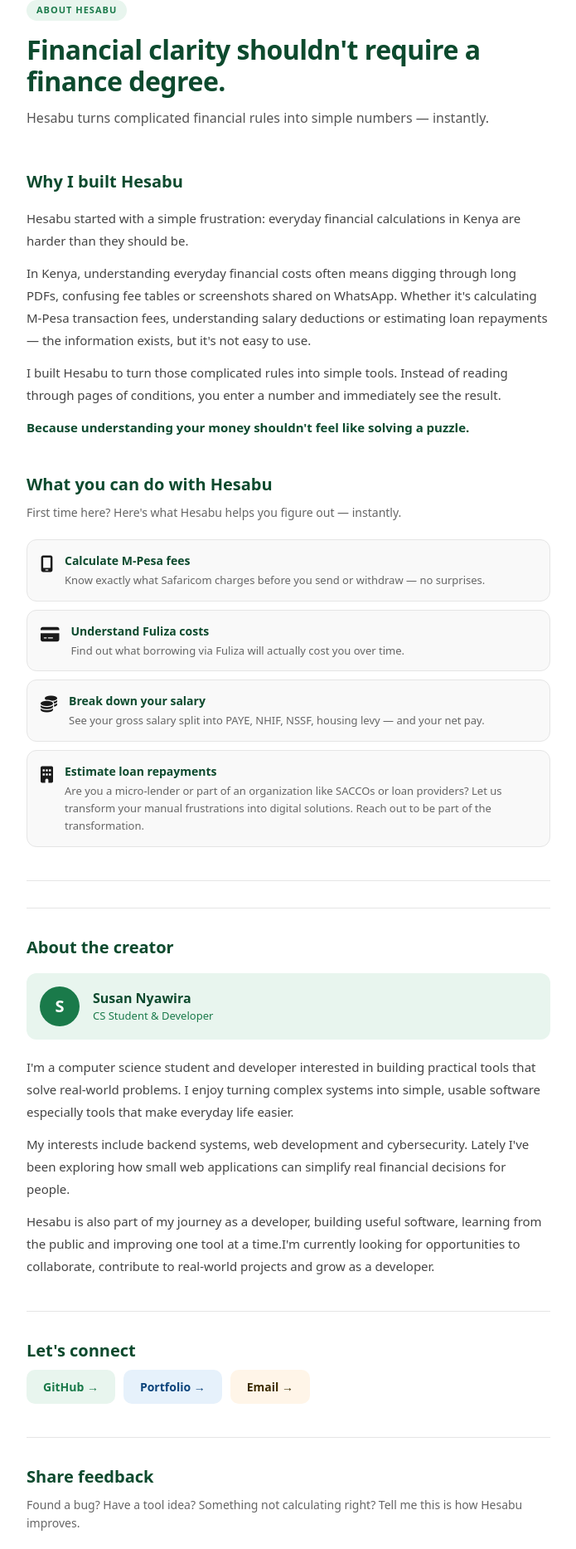
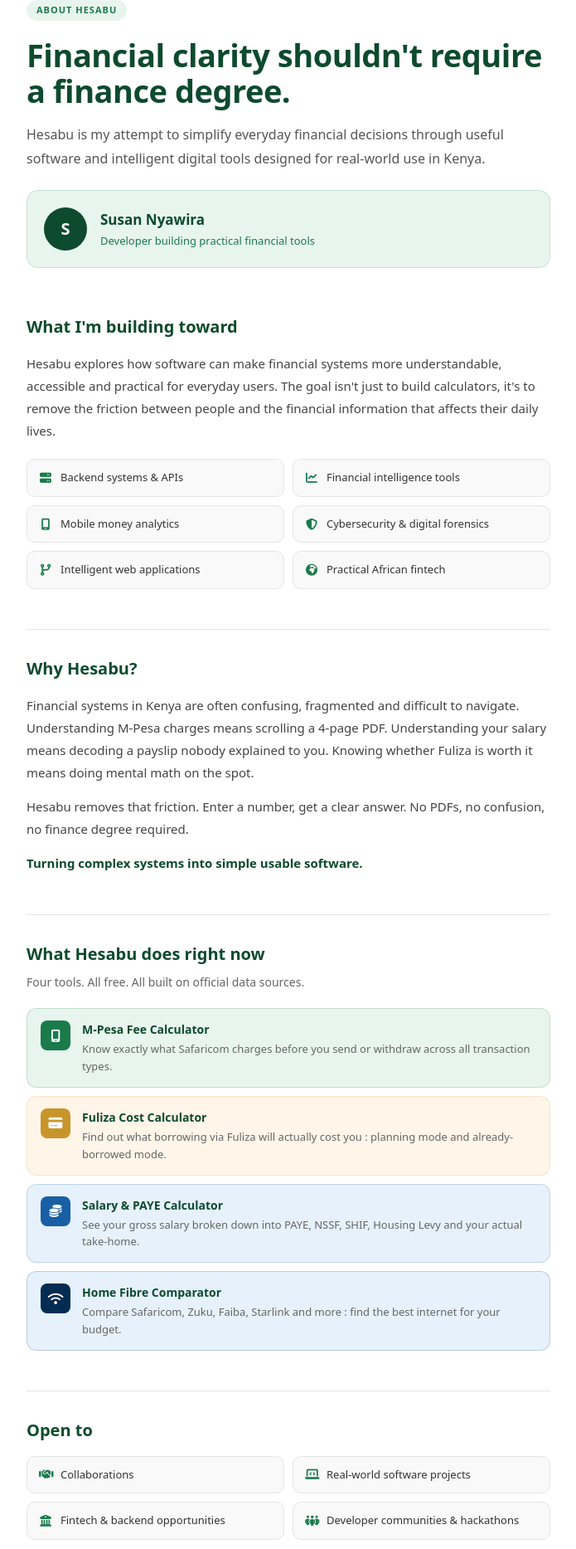
Before and after one commit to sWaithira/HESABU, a Next.js app: page /about in a window 1280 px wide. Shown: the part 116-1983 px from the top of the page at 83% size, without its empty margins (292-987 px from the left). Built offline with nearby package versions, Linux system fonts and the light colour scheme.

Commit message:
About page fix

```diff
--- a/app/about/page.js
+++ b/app/about/page.js
@@ -4,7 +4,7 @@ import FeedbackForm from "./FeedbackForm";
 export const metadata = {
   title: "About",
   description:
-    "Why Hesabu exists, who built it, and what it's trying to do for Kenyans.",
+    "Hesabu - built by Susan Nyawira, a developer building practical financial tools for everyday Kenyans.",
 };
 
 export default function AboutPage() {
@@ -12,8 +12,7 @@ export default function AboutPage() {
     <div
       style={{ maxWidth: "680px", margin: "0 auto", padding: "48px 24px 80px" }}
     >
-      {/* Header */}
-      <div style={{ marginBottom: "48px" }}>
+      <div style={{ marginBottom: "56px" }}>
         <div
           style={{
             display: "inline-block",
@@ -24,31 +23,87 @@ export default function AboutPage() {
             background: "#E8F5EE",
             padding: "4px 12px",
             borderRadius: "20px",
-            marginBottom: "16px",
+            marginBottom: "20px",
           }}
         >
           ABOUT HESABU
         </div>
+
         <h1
           style={{
-            fontSize: "32px",
+            fontSize: "clamp(28px, 5vw, 38px)",
             fontWeight: "800",
             color: "#0D4A2E",
-            lineHeight: 1.2,
-            marginBottom: "12px",
+            lineHeight: 1.15,
+            marginBottom: "16px",
             letterSpacing: "-0.5px",
           }}
         >
           Financial clarity shouldn't require a finance degree.
         </h1>
-        <p style={{ fontSize: "16px", color: "#555", lineHeight: 1.7 }}>
-          Hesabu turns complicated financial rules into simple numbers —
-          instantly.
+
+        <p
+          style={{
+            fontSize: "16px",
+            color: "#555",
+            lineHeight: 1.8,
+            marginBottom: "24px",
+          }}
+        >
+          Hesabu is my attempt to simplify everyday financial decisions through
+          useful software and intelligent digital tools designed for real-world
+          use in Kenya.
         </p>
+
+        <div
+          style={{
+            display: "flex",
+            alignItems: "center",
+            gap: "16px",
+            padding: "20px",
+            background: "#E8F5EE",
+            borderRadius: "14px",
+            border: "1px solid rgba(26,122,74,0.15)",
+          }}
+        >
+          <div
+            style={{
+              width: "52px",
+              height: "52px",
+              borderRadius: "50%",
+              background: "#0D4A2E",
+              display: "flex",
+              alignItems: "center",
+              justifyContent: "center",
+              fontSize: "20px",
+              fontWeight: "800",
+              color: "#ffffff",
+              flexShrink: 0,
+            }}
+          >
+            S
+          </div>
+          <div>
+            <div
+              style={{
+                fontWeight: "700",
+                color: "#0D4A2E",
+                fontSize: "17px",
+                marginBottom: "3px",
+              }}
+            >
+              Susan Nyawira
+            </div>
+            <div
+              style={{ fontSize: "13px", color: "#1A7A4A", lineHeight: 1.5 }}
+            >
+              Developer building practical financial tools
+            </div>
+          </div>
+        </div>
       </div>
 
-      {/* Why I built it */}
-      <div style={{ marginBottom: "40px" }}>
+      <div style={{ marginBottom: "48px" }}>
         <h2
           style={{
             fontSize: "20px",
@@ -57,7 +112,82 @@ export default function AboutPage() {
             marginBottom: "16px",
           }}
         >
-          Why I built Hesabu
+          What I'm building toward
+        </h2>
+        <p
+          style={{
+            fontSize: "15px",
+            color: "#444",
+            lineHeight: 1.8,
+            marginBottom: "20px",
+          }}
+        >
+          Hesabu explores how software can make financial systems more
+          understandable, accessible and practical for everyday users. The goal
+          isn't just to build calculators, it's to remove the friction between
+          people and the financial information that affects their daily lives.
+        </p>
+        <div
+          style={{
+            display: "grid",
+            gridTemplateColumns: "1fr 1fr",
+            gap: "10px",
+          }}
+        >
+          {[
+            { icon: "fa-server", label: "Backend systems & APIs" },
+            { icon: "fa-chart-line", label: "Financial intelligence tools" },
+            { icon: "fa-mobile-screen", label: "Mobile money analytics" },
+            {
+              icon: "fa-shield-halved",
+              label: "Cybersecurity & digital forensics",
+            },
+            { icon: "fa-code-branch", label: "Intelligent web applications" },
+            { icon: "fa-earth-africa", label: "Practical African fintech" },
+          ].map((item) => (
+            <div
+              key={item.label}
+              style={{
+                display: "flex",
+                alignItems: "center",
+                gap: "10px",
+                padding: "12px 14px",
+                borderRadius: "10px",
+                background: "#f9f9f9",
+                border: "0.5px solid #e5e5e5",
+              }}
+            >
+              <i
+                className={`fa-solid ${item.icon}`}
+                style={{
+                  color: "#1A7A4A",
+                  fontSize: "14px",
+                  width: "16px",
+                  textAlign: "center",
+                }}
+              ></i>
+              <span
+                style={{ fontSize: "13px", color: "#333", fontWeight: "500" }}
+              >
+                {item.label}
+              </span>
+            </div>
+          ))}
+        </div>
+      </div>
+
+      <div style={{ height: "1px", background: "#e5e5e5", margin: "32px 0" }} />
+
+      <div style={{ marginBottom: "48px" }}>
+        <h2
+          style={{
+            fontSize: "20px",
+            fontWeight: "700",
+            color: "#0D4A2E",
+            marginBottom: "16px",
+          }}
+        >
+          Why Hesabu?
         </h2>
         <div
           style={{
@@ -66,33 +196,29 @@ export default function AboutPage() {
             lineHeight: 1.8,
             display: "flex",
             flexDirection: "column",
-            gap: "12px",
+            gap: "14px",
           }}
         >
           <p>
-            Hesabu started with a simple frustration: everyday financial
-            calculations in Kenya are harder than they should be.
+            Financial systems in Kenya are often confusing, fragmented and
+            difficult to navigate. Understanding M-Pesa charges means scrolling
+            a 4-page PDF. Understanding your salary means decoding a payslip
+            nobody explained to you. Knowing whether Fuliza is worth it means
+            doing mental math on the spot.
           </p>
           <p>
-            In Kenya, understanding everyday financial costs often means digging
-            through long PDFs, confusing fee tables or screenshots shared on
-            WhatsApp. Whether it's calculating M-Pesa transaction fees,
-            understanding salary deductions or estimating loan repayments — the
-            information exists, but it's not easy to use.
-          </p>
-          <p>
-            I built Hesabu to turn those complicated rules into simple tools.
-            Instead of reading through pages of conditions, you enter a number
-            and immediately see the result.
+            Hesabu removes that friction. Enter a number, get a clear answer. No
+            PDFs, no confusion, no finance degree required.
           </p>
           <p style={{ fontWeight: "600", color: "#0D4A2E" }}>
-            Because understanding your money shouldn't feel like solving a
-            puzzle.
+            Turning complex systems into simple usable software.
           </p>
         </div>
       </div>
-      {/* What you can do */}
-      <div style={{ marginBottom: "40px" }}>
+
+      <div style={{ height: "1px", background: "#e5e5e5", margin: "32px 0" }} />
+
+      <div style={{ marginBottom: "48px" }}>
         <h2
           style={{
             fontSize: "20px",
@@ -101,7 +227,7 @@ export default function AboutPage() {
             marginBottom: "8px",
           }}
         >
-          What you can do with Hesabu
+          What Hesabu does right now
         </h2>
         <p
           style={{
@@ -111,46 +237,77 @@ export default function AboutPage() {
             lineHeight: 1.6,
           }}
         >
-          First time here? Here's what Hesabu helps you figure out — instantly.
+          Four tools. All free. All built on official data sources.
         </p>
         <div style={{ display: "flex", flexDirection: "column", gap: "10px" }}>
           {[
             {
-              emoji: <i className="fa-solid fa-mobile-screen"></i>,
-              title: "Calculate M-Pesa fees",
-              desc: "Know exactly what Safaricom charges before you send or withdraw — no surprises.",
+              icon: "fa-mobile-screen",
+              color: "#1A7A4A",
+              bg: "#E8F5EE",
+              title: "M-Pesa Fee Calculator",
+              desc: "Know exactly what Safaricom charges before you send or withdraw across all transaction types.",
+              href: "/tools/mpesa",
             },
             {
-              emoji: <i className="fa-solid fa-credit-card"></i>,
-              title: "Understand Fuliza costs",
-              desc: "Find out what borrowing via Fuliza will actually cost you over time.",
+              icon: "fa-credit-card",
+              color: "#C8952A",
+              bg: "#FFF5E8",
+              title: "Fuliza Cost Calculator",
+              desc: "Find out what borrowing via Fuliza will actually cost you : planning mode and already-borrowed mode.",
+              href: "/tools/fuliza",
             },
             {
-              emoji: <i className="fa-solid fa-coins"></i>,
-              title: "Break down your salary",
-              desc: "See your gross salary split into PAYE, NHIF, NSSF, housing levy — and your net pay.",
+              icon: "fa-coins",
+              color: "#185FA5",
+              bg: "#E6F1FB",
+              title: "Salary & PAYE Calculator",
+              desc: "See your gross salary broken down into PAYE, NSSF, SHIF, Housing Levy and your actual take-home.",
+              href: "/tools/salary",
             },
             {
-              emoji: <i className="fa-solid fa-building"></i>,
-              title: "Estimate loan repayments",
-              desc: "Are you a micro-lender or part of an organization like SACCOs or loan providers? Let us transform your manual frustrations into digital solutions. Reach out to be part of the transformation.",
+              icon: "fa-wifi",
+              color: "#042C53",
+              bg: "#E6F1FB",
+              title: "Home Fibre Comparator",
+              desc: "Compare Safaricom, Zuku, Faiba, Starlink and more : find the best internet for your budget.",
+              href: "/tools/fibre",
             },
           ].map((item) => (
+            <Link
+              key={item.title}
+              href={item.href}
+              style={{ textDecoration: "none" }}
+            >
               <div
-              key={item.title}
                 style={{
                   display: "flex",
                   gap: "14px",
                   padding: "14px 16px",
                   borderRadius: "12px",
-                background: "#f9f9f9",
-                border: "0.5px solid #e5e5e5",
+                  background: item.bg,
+                  border: `0.5px solid ${item.color}30`,
                   alignItems: "flex-start",
+                  transition: "opacity 0.15s",
                 }}
               >
-              <span style={{ fontSize: "20px", flexShrink: 0 }}>
-                {item.emoji}
-              </span>
+                <div
+                  style={{
+                    width: "36px",
+                    height: "36px",
+                    borderRadius: "8px",
+                    background: item.color,
+                    display: "flex",
+                    alignItems: "center",
+                    justifyContent: "center",
+                    flexShrink: 0,
+                  }}
+                >
+                  <i
+                    className={`fa-solid ${item.icon}`}
+                    style={{ color: "#fff", fontSize: "15px" }}
+                  ></i>
+                </div>
                 <div>
                   <div
                     style={{
@@ -169,16 +326,14 @@ export default function AboutPage() {
                   </div>
                 </div>
               </div>
+            </Link>
           ))}
         </div>
       </div>
 
       <div style={{ height: "1px", background: "#e5e5e5", margin: "32px 0" }} />
 
-      <div style={{ height: "1px", background: "#e5e5e5", margin: "32px 0" }} />
-
-      {/* About creator */}
-      <div style={{ marginBottom: "40px" }}>
+      <div style={{ marginBottom: "48px" }}>
         <h2
           style={{
             fontSize: "20px",
@@ -187,107 +342,78 @@ export default function AboutPage() {
             marginBottom: "16px",
           }}
         >
-          About the creator
+          Open to
         </h2>
         <div
           style={{
+            display: "grid",
+            gridTemplateColumns: "1fr 1fr",
+            gap: "10px",
+            marginBottom: "24px",
+          }}
+        >
+          {[
+            { icon: "fa-handshake", label: "Collaborations" },
+            { icon: "fa-laptop-code", label: "Real-world software projects" },
+            {
+              icon: "fa-building-columns",
+              label: "Fintech & backend opportunities",
+            },
+            {
+              icon: "fa-people-group",
+              label: "Developer communities & hackathons",
+            },
+          ].map((item) => (
+            <div
+              key={item.label}
+              style={{
                 display: "flex",
                 alignItems: "center",
-            gap: "16px",
-            marginBottom: "20px",
-            padding: "16px",
-            background: "#E8F5EE",
-            borderRadius: "12px",
+                gap: "10px",
+                padding: "12px 14px",
+                borderRadius: "10px",
+                background: "#f9f9f9",
+                border: "0.5px solid #e5e5e5",
               }}
             >
-          <div
+              <i
+                className={`fa-solid ${item.icon}`}
                 style={{
-              width: "48px",
-              height: "48px",
-              borderRadius: "50%",
-              background: "#1A7A4A",
-              display: "flex",
-              alignItems: "center",
-              justifyContent: "center",
-              fontSize: "20px",
-              fontWeight: "800",
-              color: "#ffffff",
-              flexShrink: 0,
+                  color: "#1A7A4A",
+                  fontSize: "14px",
+                  width: "16px",
+                  textAlign: "center",
                 }}
+              ></i>
+              <span
+                style={{ fontSize: "13px", color: "#333", fontWeight: "500" }}
               >
-            S
+                {item.label}
+              </span>
             </div>
-          <div>
-            <div
-              style={{ fontWeight: "700", color: "#0D4A2E", fontSize: "16px" }}
-            >
-              Susan Nyawira
-            </div>
-            <div style={{ fontSize: "13px", color: "#1A7A4A" }}>
-              CS Student & Developer
-            </div>
-          </div>
-        </div>
-        <div
-          style={{
-            fontSize: "15px",
-            color: "#444",
-            lineHeight: 1.8,
-            display: "flex",
-            flexDirection: "column",
-            gap: "12px",
-          }}
-        >
-          <p>
-            I'm a computer science student and developer interested in building
-            practical tools that solve real-world problems. I enjoy turning
-            complex systems into simple, usable software especially tools that
-            make everyday life easier.
-          </p>
-          <p>
-            My interests include backend systems, web development and
-            cybersecurity. Lately I've been exploring how small web applications
-            can simplify real financial decisions for people.
-          </p>
-          <p>
-            Hesabu is also part of my journey as a developer, building useful
-            software, learning from the public and improving one tool at a
-            time.I'm currently looking for opportunities to collaborate,
-            contribute to real-world projects and grow as a developer.
-          </p>
-        </div>
+          ))}
         </div>
 
-      <div style={{ height: "1px", background: "#e5e5e5", margin: "32px 0" }} />
-
-      <div style={{ marginBottom: "40px" }}>
-        <h2
-          style={{
-            fontSize: "20px",
-            fontWeight: "700",
-            color: "#0D4A2E",
-            marginBottom: "8px",
-          }}
-        >
-          Let's connect
-        </h2>
         <div style={{ display: "flex", flexWrap: "wrap", gap: "10px" }}>
           {[
             {
               label: "GitHub",
               href: "https://github.com/sWaithira",
+              icon: "fa-github",
               color: "#1A7A4A",
               bg: "#E8F5EE",
             },
             {
               label: "Portfolio",
               href: "https://portfolio-website-sepia-rho.vercel.app/",
+              icon: "fa-globe",
               color: "#0C447C",
               bg: "#E6F1FB",
             },
             {
               label: "Email",
-              href: "mailto:hesabutools@gmail.com          ",
+              href: "mailto:hesabutools@gmail.com",
+              icon: "fa-envelope",
               color: "#3d2c00",
               bg: "#FFF5E8",
             },
@@ -298,6 +424,9 @@ export default function AboutPage() {
               target="_blank"
               rel="noopener noreferrer"
               style={{
+                display: "flex",
+                alignItems: "center",
+                gap: "8px",
                 padding: "10px 20px",
                 borderRadius: "10px",
                 background: link.bg,
@@ -307,17 +436,18 @@ export default function AboutPage() {
                 textDecoration: "none",
               }}
             >
+              <i
+                className={`fa-brands ${link.icon === "fa-envelope" ? "fa-regular" : "fa-brands"} ${link.icon}`}
+              ></i>
               {link.label} →
             </a>
           ))}
         </div>
       </div>
 
-      {/* Divider */}
       <div style={{ height: "1px", background: "#e5e5e5", margin: "32px 0" }} />
 
-      {/* Feedback form */}
-      <div style={{ marginBottom: "40px" }}>
+      <div style={{ marginBottom: "48px" }}>
         <h2
           style={{
             fontSize: "20px",
@@ -337,66 +467,35 @@ export default function AboutPage() {
           }}
         >
           Found a bug? Have a tool idea? Something not calculating right? Tell
-          me this is how Hesabu improves.
+          me . This is how Hesabu improves.
         </p>
         <FeedbackForm />
       </div>
 
-      {/* DONATE SECTION
-<div style={{ height: "1px", background: "#e5e5e5", margin: "32px 0" }} />
+      {/* DONATE SECTION */}
 
-<div style={{ marginBottom: "40px" }}>
-  <h2 style={{ fontSize: "20px", fontWeight: "700", color: "#0D4A2E", marginBottom: "8px" }}>
-    Support Hesabu
-  </h2>
-  <p style={{ fontSize: "14px", color: "#666", marginBottom: "20px", lineHeight: 1.7 }}>
-    Hesabu is free. But if a tool saved you time, money or a headache — and you want to say thanks — a small contribution goes a long way. It helps cover development time and keeps the tools accurate and running.
-  </p>
-
-  <div style={{
-  padding: "18px 20px",
-  borderRadius: "14px",
-  background: "#E8F5EE",
-  border: "1.5px solid #1A7A4A",
-  marginBottom: "12px",
-}}>
-  <div style={{ display: "flex", alignItems: "center", gap: "10px", marginBottom: "8px" }}>
-    <span style={{ fontSize: "20px" }}>📱</span>
-    <div style={{ fontWeight: "700", color: "#0D4A2E", fontSize: "15px" }}>M-Pesa</div>
-  </div>
-  <div style={{ fontSize: "13px", color: "#1A7A4A", lineHeight: 1.8 }}>
-    Send via <strong>Pochi la Biashara</strong>:<br />
-    <span style={{ fontWeight: "700", fontSize: "16px", color: "#0D4A2E" }}>
-      0700 000 000
-    </span>
-    <br />
-  </div>
-</div>
-  <p style={{ fontSize: "12px", color: "#aaa", marginTop: "12px", textAlign: "center" }}>
-    No pressure at all. Using and sharing Hesabu is support enough. 🙏
-  </p>
-</div>
-*/}
-
-      {/* Footer note */}
       <div
         style={{
-          padding: "20px",
+          padding: "24px",
           background: "#0D4A2E",
-          borderRadius: "12px",
+          borderRadius: "14px",
           textAlign: "center",
         }}
       >
-        <p style={{ fontSize: "13px", color: "#a8d5b8", lineHeight: 1.8 }}>
+        <p
+          style={{
+            fontSize: "13px",
+            color: "#a8d5b8",
+            lineHeight: 1.8,
+            marginBottom: "8px",
+          }}
+        >
           Hesabu is built one tool at a time with the goal of making financial
           information simpler, clearer and accessible to everyone.
         </p>
-        <p style={{ fontSize: "12px", color: "#6db890", marginTop: "8px" }}>
-          &copy;2026
-        </p>
+        <p style={{ fontSize: "12px", color: "#6db890" }}>&copy; 2026</p>
       </div>
 
-      {/* Back to tools */}
       <div style={{ textAlign: "center", marginTop: "32px" }}>
         <Link
           href="/"
--- a/app/page.js
+++ b/app/page.js
@@ -269,7 +269,7 @@ export default function HomePage() {
             marginBottom: "16px",
           }}
         >
-          Every tool uses official data — updated when rates change.
+          Every tool uses official data updated when rates change.
         </p>
         <Link
           href="/about"
```
Lines whose indentation alone changed are shown as unchanged.
